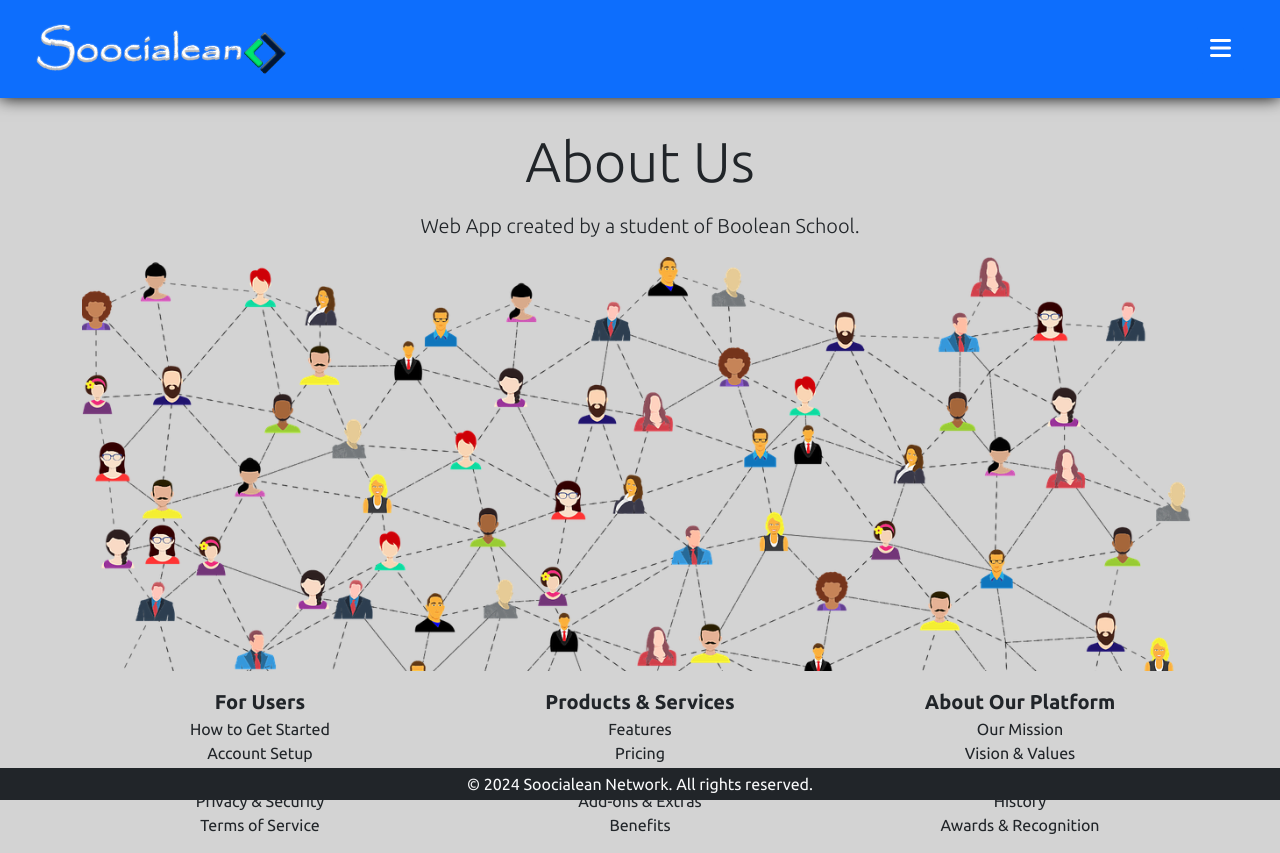
After one commit to agostinoluca/social-platform, a PHP site: page /about.php in a window 1280 px wide. The commit adds this page. Run offline with PHP 8.4, Linux system fonts and the light colour scheme.

Commit message:
add about page add folder Models add files for Class

```diff
--- /dev/null
+++ b/about.php
@@ -0,0 +1,57 @@
+<?php
+require_once __DIR__ . '/layouts/head.php';
+?>
+
+<main>
+    <div class="container mt_8">
+        <div class="row mt-5 text-center main_about">
+            <div class="col-12">
+                <h1 class="display-4 mb-3">About Us</h1>
+                <p class="lead">Web App created by a student of Boolean School.</p>
+            </div>
+            <!-- /title of about page -->
+            <div class="col-12 pb-3">
+                <img src="./src/img/about.png" alt="">
+            </div>
+            <!-- /image of about page -->
+            <div class="col-4">
+                <ul class="list-unstyled">
+                    <li class="fw-bold fs-5">For Users</li>
+                    <li><a class="text-dark" href="#">How to Get Started</a></li>
+                    <li><a class="text-dark" href="#">Account Setup</a></li>
+                    <li><a class="text-dark" href="#">Account Management</a></li>
+                    <li><a class="text-dark" href="#">Privacy & Security</a></li>
+                    <li><a class="text-dark" href="#">Terms of Service</a></li>
+                </ul>
+            </div>
+            <!-- /col ul "For Users" -->
+
+            <div class="col-4">
+                <ul class="list-unstyled">
+                    <li class="fw-bold fs-5">Products & Services</li>
+                    <li><a class="text-dark" href="#">Features</a></li>
+                    <li><a class="text-dark" href="#">Pricing</a></li>
+                    <li><a class="text-dark" href="#">Plans & Subscriptions</a></li>
+                    <li><a class="text-dark" href="#">Add-ons & Extras</a></li>
+                    <li><a class="text-dark" href="#">Benefits</a></li>
+                </ul>
+            </div>
+            <!-- /col ul "Products & Services" -->
+
+
+            <div class="col-4">
+                <ul class="list-unstyled">
+                    <li class="fw-bold fs-5">About Our Platform</li>
+                    <li><a class="text-dark" href="#">Our Mission</a></li>
+                    <li><a class="text-dark" href="#">Vision & Values</a></li>
+                    <li><a class="text-dark" href="#">Our Team</a></li>
+                    <li><a class="text-dark" href="#">History</a></li>
+                    <li><a class="text-dark" href="#">Awards & Recognition</a></li>
+                </ul>
+            </div>
+            <!-- /col ul "About Our Platform" -->
+
+        </div>
+</main>
+
+<?php require_once __DIR__ . '/layouts/footer.php'; ?>
--- a/layouts/head.php
+++ b/layouts/head.php
@@ -38,9 +38,11 @@
             </div>
             <div class="offcanvas-body d-flex flex-column gap-3">
                 <a href="./index.php" class="text-secondary text-decoration-none">Homepage</a>
+                <a href="./feeds.php" class="text-secondary text-decoration-none">Feeds</a>
                 <a href="./users.php" class="text-secondary text-decoration-none">Search friends</a>
+                <a href="./schema.php" class="text-secondary text-decoration-none">Schema of Database</a>
                 <a href="./query.php" class="text-secondary text-decoration-none">Query exercise</a>
-                <a href="./schema.php" class="text-secondary text-decoration-none">Schema of Database</a>
+                <a href="./about.php" class="text-secondary text-decoration-none">About Us</a>
             </div>
         </div>
     </nav>
--- a/src/css/style.css
+++ b/src/css/style.css
@@ -16,6 +16,7 @@ body {
 
 a {
     text-decoration: none;
+    color: var(--social-dark);
 }
 
 img {
```
Also changed, not shown: feeds.php (added, +9 -0 lines), Models/Media.php (added), Models/Post.php (added), src/img/about.png (added).
